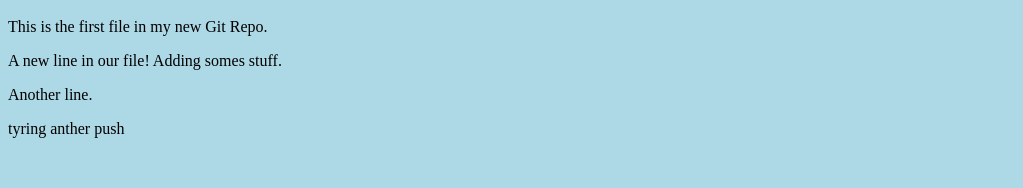
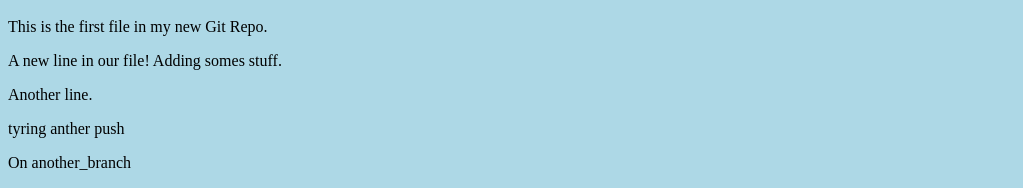
Before and after one commit to chowhound23/hello-world, a plain HTML site: page index.html in a window 1280 px wide. Shown: the part 802-990 px from the top of the page, without its empty margins (0-1023 px from the left). Before the commit the page ends 956 px from the top, so only its background shows below. Drawn offline with Linux system fonts and the light colour scheme.

Commit message:
Update index.html

```diff
--- a/index.html
+++ b/index.html
@@ -15,5 +15,7 @@
 
 <p>tyring anther push</p>
 
+<p>On another_branch</p>
+
 </body>
 </html>
```
